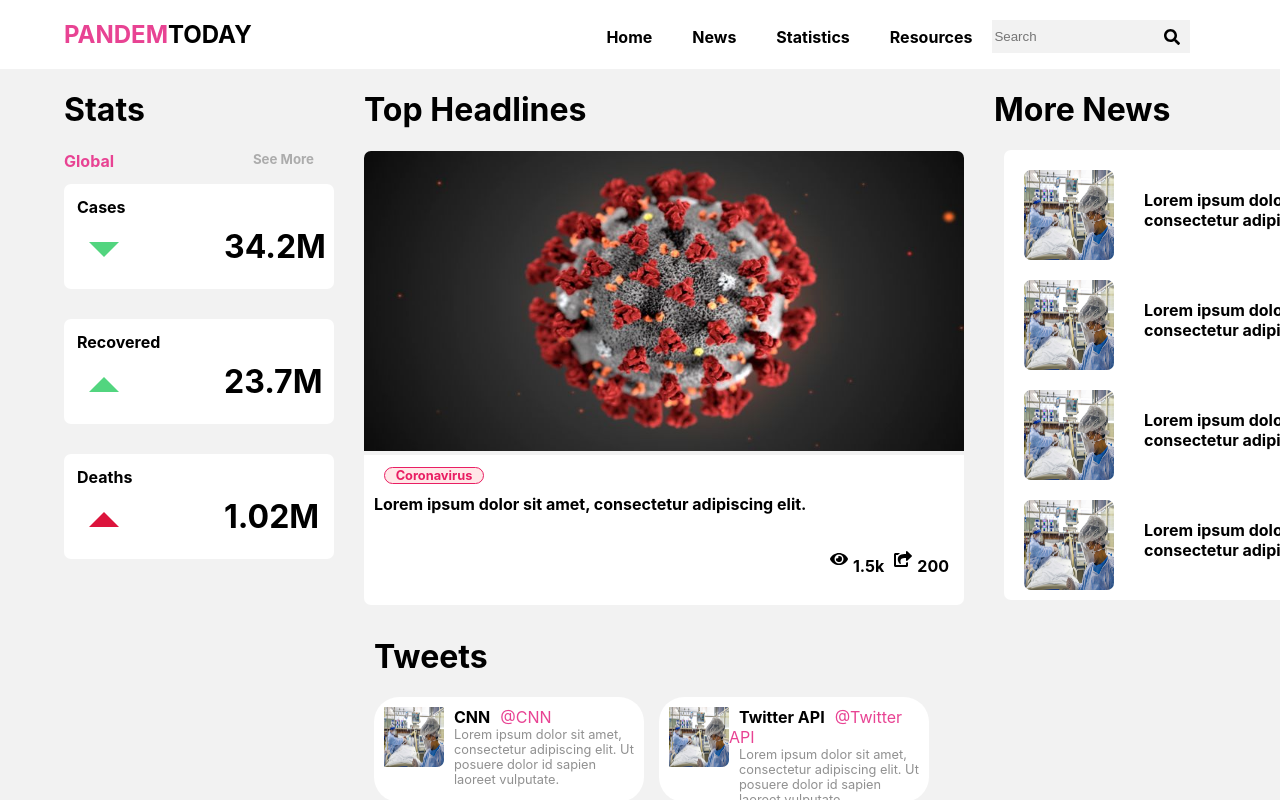
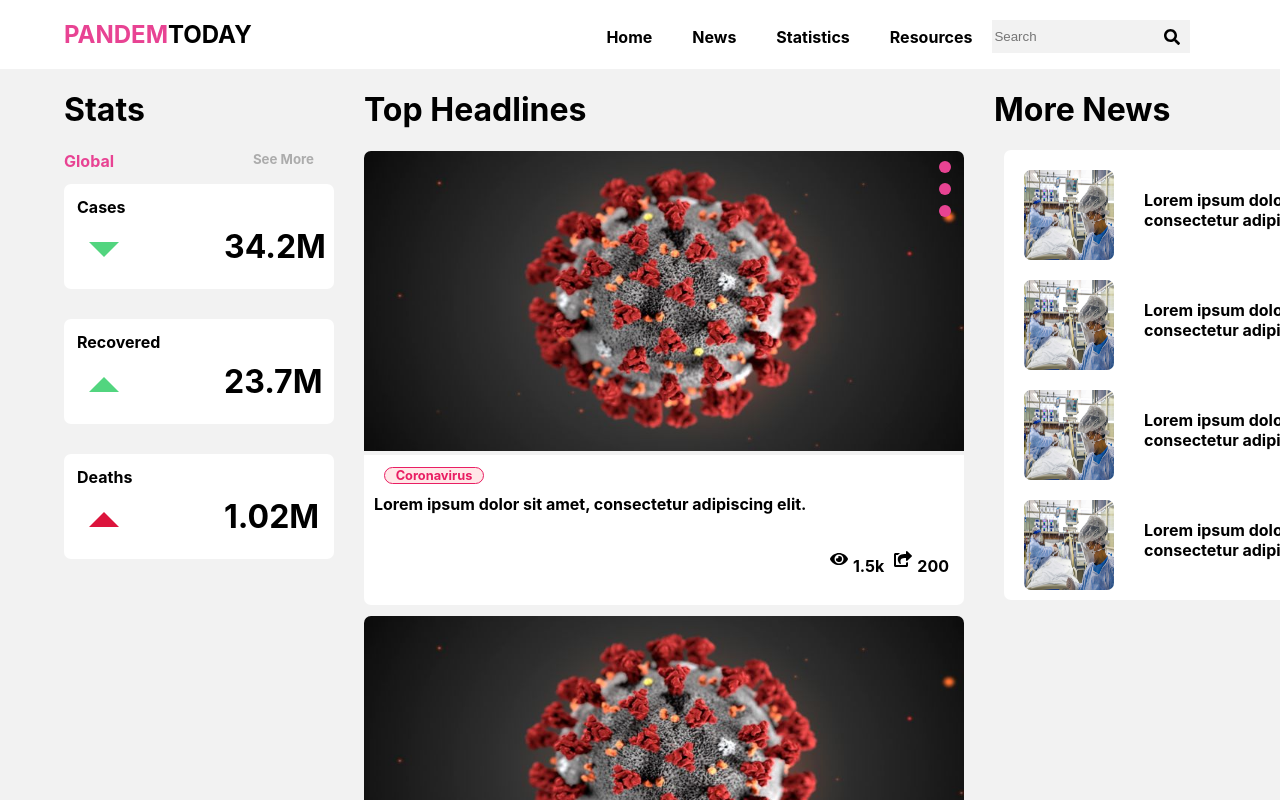
Before and after one commit to Jonathanferreras/PandemToday, a Next.js app: page / in a window 1280 px wide. Shown: the top 800 px of the page. Built offline with nearby package versions, Linux system fonts and the light colour scheme.

Commit message:
edited env file

```diff
--- a/components/Headlines.js
+++ b/components/Headlines.js
@@ -1,3 +1,4 @@
+import { useState } from 'react';
 import Link from 'next/link'
 import Head from 'next/head'
 
@@ -8,18 +9,22 @@ import { faEye, faShareSquare } from '@fortawesome/free-solid-svg-icons';
 
 
 export default function Headlines(){
+  const [headlineNum, setheadlineNum] = useState(0);
+
   const headlines = [
-    {id: 1, title: 'Lorem ipsum dolor sit amet, consectetur adipiscing elit.', tag:'Coronavirus', img: '/cv19.png'}
+    {id: 0, title: 'Lorem ipsum dolor sit amet, consectetur adipiscing elit.', tag:'Coronavirus', img: '/cv19.png'},
+    {id: 1, title: 'Lorem ipsum dolor sit amet, consectetur adipiscing elit2.', tag:'Coronavirus', img: '/cv19.png'},
+    {id: 2, title: 'Lorem ipsum dolor sit amet, consectetur adipiscing elit3.', tag:'Coronavirus', img: '/cv19.png'}
   ]
 
   const renderHeadline = headlines.map((headline) => {
     return(
-      <div className="main-card" key={headline.id}>
-        <img className="headline-pic" src={`${headline.img}`} />
+      <div className="main-card" key={headlines[headlineNum].id}>
+        <img className="headline-pic" src={headlines[headlineNum].img} />
         <div className="headline-card">
-          <div className="headline-tag"> {headline.tag} </div>
+          <div className="headline-tag"> {headlines[headlineNum].tag}</div>
           <div className="headline-news">
-            {headline.title}
+            {headlines[headlineNum].title}
           </div>
           <div className="social-stats">
             <FontAwesomeIcon icon={faEye} className="social-stats-icons" />
@@ -32,12 +37,23 @@ export default function Headlines(){
       )
     })
 
+    const renderDots = headlines.map((headline) => {
+      return(
+        <div className="slide-control-dots"> </div>
+      )
+    })
+
   return(
     <div className="headlines">
       <h1>
         Top Headlines
       </h1>
 
+      <div className="slide-control">
+        {renderDots}
+      </div>
+
+
       {renderHeadline}
 
     </div>
--- a/src/styles/globals.css
+++ b/src/styles/globals.css
@@ -184,6 +184,25 @@ a {
   height: 465px;
 }
 
+.slide-control{
+  width: 20px;
+  height: 90px;
+  z-index: 3;
+  position: absolute;
+  right: 100;
+  padding-left: 575px;
+  padding-top: 10px;
+}
+
+.slide-control-dots{
+  width: 12px;
+  height: 12px;
+  border-radius: 50%;
+  background-color: #E84393;
+  margin-bottom: 10px;
+  z-index: 3;
+}
+
 .headline-pic{
   width: 600px;
   height:300px;
@@ -297,6 +316,10 @@ a {
   margin-left: 310px;
 }
 
+.tweets div{
+  margin-top: 0;
+}
+
 .tweets-group{
   display: inline-flex;
 }
```
Also changed, not shown: tasks.txt, 1 other file (tests, documents, lock files or other folders).
